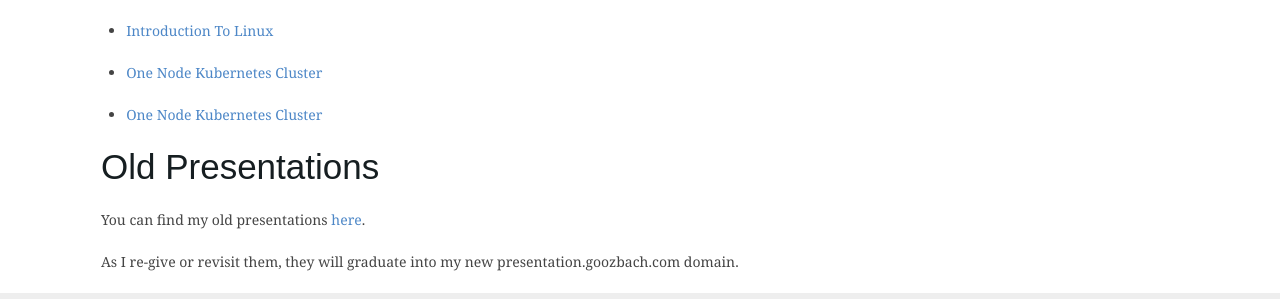
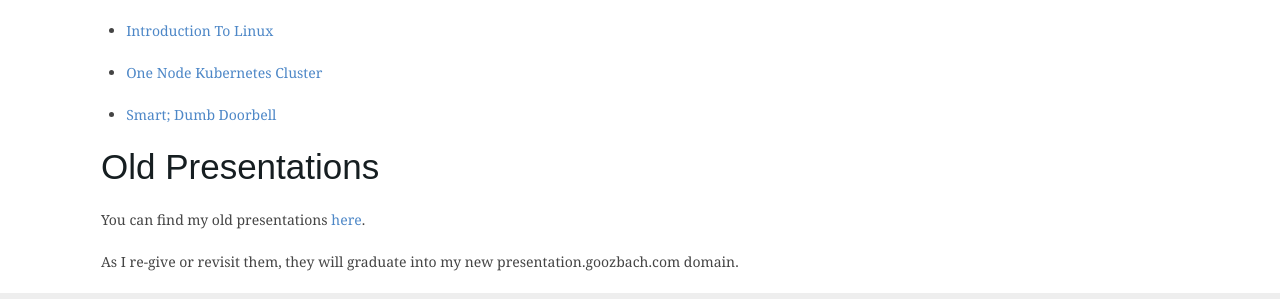
Before and after one commit to goozbach-presentation/goozbach-presentation.github.io, a Jekyll site: the page built from index.md, in a window 1280 px wide. Shown: the part 442-741 px from the top of the page. Built offline with Jekyll 4.4.1, drawn with Linux system fonts in a browser that asks for light colours; some web fonts are replaced.

Commit message:
link name

```diff
--- a/index.md
+++ b/index.md
@@ -20,7 +20,7 @@ name: home
 
 * [One Node Kubernetes Cluster](/One-Node-k8s-Cluster)
 
-* [One Node Kubernetes Cluster](/Smart-Dumb-Doorbell)
+* [Smart; Dumb Doorbell](/Smart-Dumb-Doorbell)
 
 ## Old Presentations
 
```
